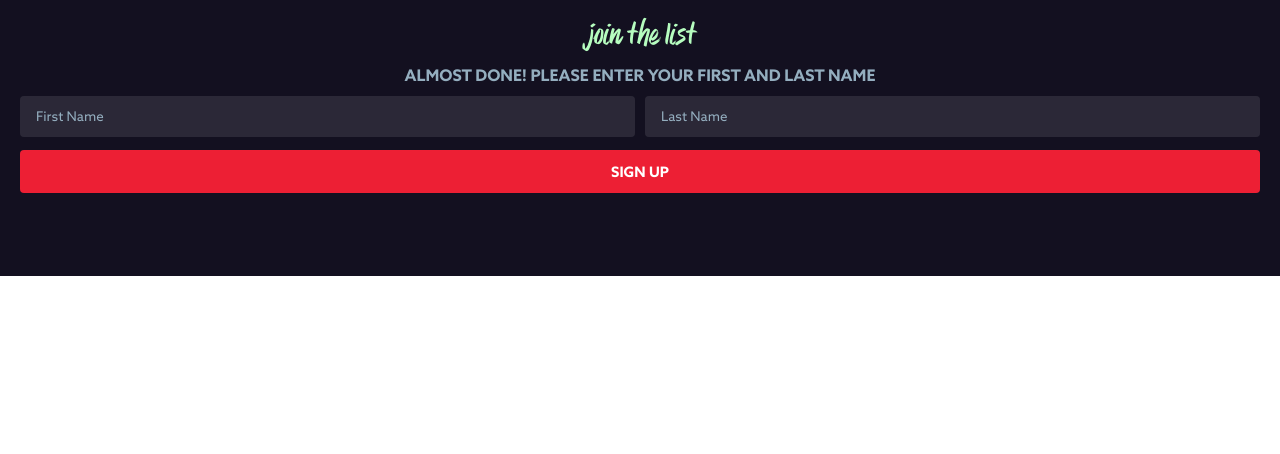
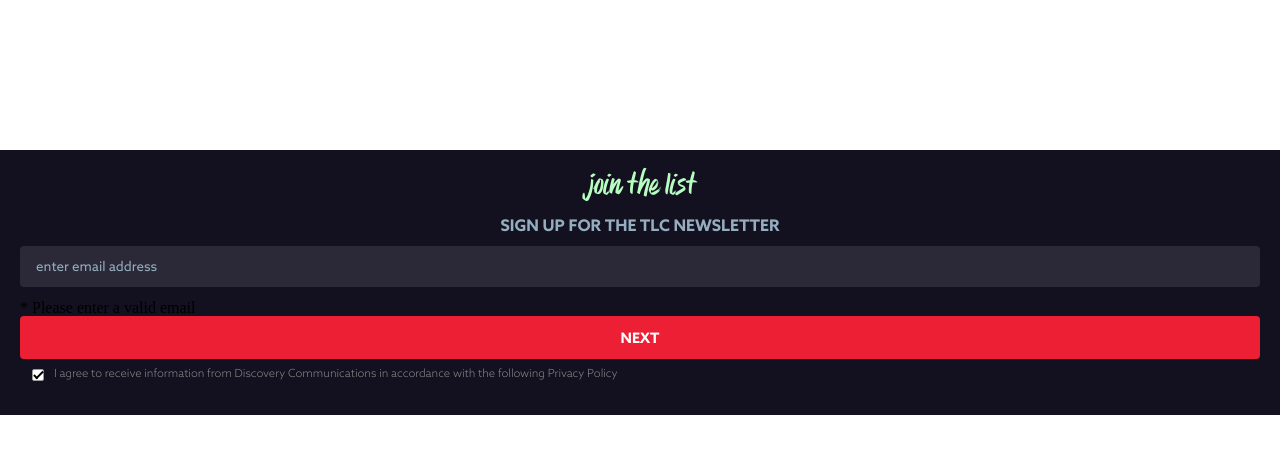
Before and after one commit to bla211/sign-up-component-react, a React app: page / in a window 1280 px wide. Both pictures are taken after a click on the button "NEXT". Shown: the top 454 px of the page. Built offline with nearby package versions, Linux system fonts and the light colour scheme.

Commit message:
[layout] error messages firing

```diff
--- a/src/actions/signUpActions.js
+++ b/src/actions/signUpActions.js
@@ -3,6 +3,7 @@
 export const UPDATE_FIRST_NAME = 'UPDATE_FIRST_NAME';
 export const UPDATE_LAST_NAME = 'UPDATE_LAST_NAME';
 export const TOGGLE_AGREES_TO_DISCLAIMER = 'TOGGLE_AGREES_TO_DISCLAIMER';
+export const UPDATE_SHOW_ERRORS = 'UPDATE_SHOW_ERRORS';
 
 export const updateEmail = (payload) => ({
     type: UPDATE_EMAIL,
@@ -27,3 +28,8 @@
   type: UPDATE_FORM_STATE,
   payload: payload
 });
+
+export const updateShowErrors = (payload) => ({
+  type: UPDATE_SHOW_ERRORS,
+  payload: payload
+});
--- a/src/components/Common/Button.js
+++ b/src/components/Common/Button.js
@@ -3,10 +3,15 @@
 
 class Button extends Component {
     render(){
-        const { title } = this.props;
-        const { onclick } = this.props;
-        const { data } = this.props;
-        const { className } = this.props;
+        const { title, data, className, isError, onError } = this.props;
+        let { onclick } = this.props;
+
+        if(isError){
+            onclick = () => {
+                onError(true);
+            }
+        }
+
 
         return(
             <button onClick={ () => onclick(data) } class={ className }>{ title }</button>
@@ -19,7 +24,9 @@
     title: PropTypes.string,
     onclick: PropTypes.func,
     data: PropTypes.string,
-    className: PropTypes.string
+    className: PropTypes.string,
+    isError: PropTypes.bool,
+    onError: PropTypes.string
   };
 
 export default Button;
--- a/src/components/Common/Input.js
+++ b/src/components/Common/Input.js
@@ -15,7 +15,7 @@
     className: PropTypes.string,
     val: PropTypes.string,
     handleChange: PropTypes.func,
-    type: PropTypes.string
+    type: PropTypes.string,
   };
 
 export default Input;
--- a/src/components/SignUp/Form.js
+++ b/src/components/SignUp/Form.js
@@ -5,24 +5,38 @@
 
 class Form extends Component {
     render(){
-        const { signUpState } = this.props;
-        const { updateEmail } = this.props;
-        const { updateFirstName } = this.props;
-        const { updateLastName } = this.props;
-        const { toggleAgreesToDisclaimer } = this.props;
-        const { updateFormState } = this.props;
+        const { signUpState, updateEmail, updateFirstName, updateLastName, toggleAgreesToDisclaimer, updateFormState, updateShowErrors } = this.props;
 
-        let input, button, h1, h2, h3, h4, disclaimer, statePadding;
+        let input, button, h1, h2, h3, h4, disclaimer, errorMessage = '', isError = false, error;
         if(signUpState.formState === 'email'){
             h1 = <h1>Join the list</h1>;
             h2 = <h2>
                     <span class="line">Sign up for</span>&nbsp;<span class="line">the TLC newsletter</span>
                 </h2>;
-            input = <Input placeholder="enter email address" type="email" className="full-width" val={ signUpState.userInfo.email } handleChange={ updateEmail }/>;
-            button = <Button title="next" onclick={ updateFormState } data="name"/>
+            input = <Input placeholder="enter email address" type="text" className="full-width" val={ signUpState.userInfo.email } handleChange={ updateEmail }/>;
+            const regex = /^\w+([\.-]?\w+)*@\w+([\.-]?\w+)*(\.\w{2,3})+$/;
+
+            if(!regex.test(signUpState.userInfo.email) && !signUpState.userInfo.isAgreesToDisclaimer){
+                isError = true;
+                errorMessage = '* fields not valid, please check.'
+            }
+            else if(!regex.test(signUpState.userInfo.email)){
+                isError = true;
+                errorMessage = '* Please enter a valid email'
+            }
+            else if(!signUpState.userInfo.isAgreesToDisclaimer){
+                isError = true;
+                errorMessage = '* You must opt in';
+            }
+
+            if(signUpState.showErrors){
+                error = <div>{ errorMessage }</div>
+            }
+
+            button = <Button title="next" onclick={ updateFormState } data="name" isError={ isError } onError={ updateShowErrors }/>
             disclaimer = <div id="disclaimer">
                             <label class="checkbox-wrapper">
-                                <input type="checkbox" value={ signUpState.userInfo.isAgreeToDisclaimer } onChange={ () => toggleAgreesToDisclaimer() }/>
+                                <input type="checkbox" checked={ signUpState.userInfo.isAgreesToDisclaimer } onChange={ () => toggleAgreesToDisclaimer() }/>
                                 <span class="checkmark"></span>
                             </label>
                             <p class="disclaimer-text">
@@ -39,7 +53,7 @@
                         <Input placeholder="First Name" className="half-width" val={ signUpState.userInfo.name.first } handleChange={ updateFirstName }/>
                         <Input placeholder="Last Name" className="half-width" val={ signUpState.userInfo.name.last } handleChange={ updateLastName }/>
                     </div>;
-            button = <Button title="sign up" onclick={ updateFormState } data="congrats" className="margin-bottom_48"/>
+            button = <Button title="sign up" onclick={ updateFormState } data="congrats" className="margin-bottom_48" onError={ errorMessage }/>
         }
         else if(signUpState.formState === 'congrats'){
             h1 = <h1>Congratulations!</h1>;
@@ -56,6 +70,7 @@
                 { h3 }
                 { h4 }
                 { input }
+                { error }
                 { button }
                 { disclaimer }
             </div>
@@ -70,7 +85,8 @@
     updateLastName: PropTypes.string,
     updateFormState: PropTypes.string,
     signUpState: PropTypes.object,
-    toggleAgreesToDisclaimer: PropTypes.string
+    toggleAgreesToDisclaimer: PropTypes.string,
+    updateShowErrors: PropTypes.string
   };
 
 export default Form;
--- a/src/containers/SignUp.js
+++ b/src/containers/SignUp.js
@@ -1,7 +1,7 @@
 import React, { Component } from 'react';
 import { connect } from 'react-redux';
 import Form from '../components/SignUp/Form';
-import { updateEmail, updateFormState, updateFirstName, updateLastName, toggleAgreesToDisclaimer } from '../actions/signUpActions'
+import { updateEmail, updateFormState, updateFirstName, updateLastName, toggleAgreesToDisclaimer, updateShowErrors } from '../actions/signUpActions'
 
 export class SignUp extends Component {
 
@@ -34,7 +34,10 @@
     },
     toggleAgreesToDisclaimer: () => {
       dispatch(toggleAgreesToDisclaimer());
-    }
+    },
+    updateShowErrors: (payload) => {
+      dispatch(updateShowErrors(payload));
+    },
   }
 }
 
--- a/src/reducers/signUp.js
+++ b/src/reducers/signUp.js
@@ -1,14 +1,15 @@
-import { UPDATE_EMAIL, UPDATE_FORM_STATE, UPDATE_FIRST_NAME, UPDATE_LAST_NAME, TOGGLE_AGREES_TO_DISCLAIMER } from '../actions/signUpActions'
+import { UPDATE_EMAIL, UPDATE_FORM_STATE, UPDATE_FIRST_NAME, UPDATE_LAST_NAME, TOGGLE_AGREES_TO_DISCLAIMER, UPDATE_SHOW_ERRORS } from '../actions/signUpActions'
 
 const signUp = (state = {
     formState: 'email',
+    showErrors: false,
     userInfo: {
         email: '',
         name: {
             first: '',
             last: ''
         },
-        isAgreesToDisclaimer: false
+        isAgreesToDisclaimer: true
     }
 }, action) => {
     switch (action.type) {
@@ -50,6 +51,10 @@
         return {...state,
             formState: action.payload
         }
+        case UPDATE_SHOW_ERRORS:
+        return {...state,
+            showErrors: action.payload
+        }
       default:
         return state
     }
--- a/src/styles/Common/button.scss
+++ b/src/styles/Common/button.scss
@@ -12,6 +12,9 @@
     text-transform: uppercase;
     cursor: pointer;
     float: left;
+    &:disabled{
+        opacity: .25;
+    }
 }
 
 .margin-bottom_48{
--- a/src/styles/signUp.scss
+++ b/src/styles/signUp.scss
@@ -2,11 +2,12 @@
     width: 100%;
     float: left;
     background: #131020;
+    margin-top: 150px;
     &.email, &.name{
         padding: 20px 20px 35px 20px;
     }
     &.congrats{
-        padding: 64px 20px 64px 20px;
+        padding: 61px 20px 61px 20px;
     }
     h1{
         font-family: 'elaine_d02_regularregular';
@@ -33,7 +34,7 @@
     h3{
         font-family: 'azo_sansbold';
         color: $light-grey-blue;
-        font-size: 1.25em;
+        font-size: 1.4em;
         width: 100%;
         text-align: center;
         text-transform: capitalize;
```
Also changed, not shown: public/dist/bundle.css, public/dist/bundle.js.
